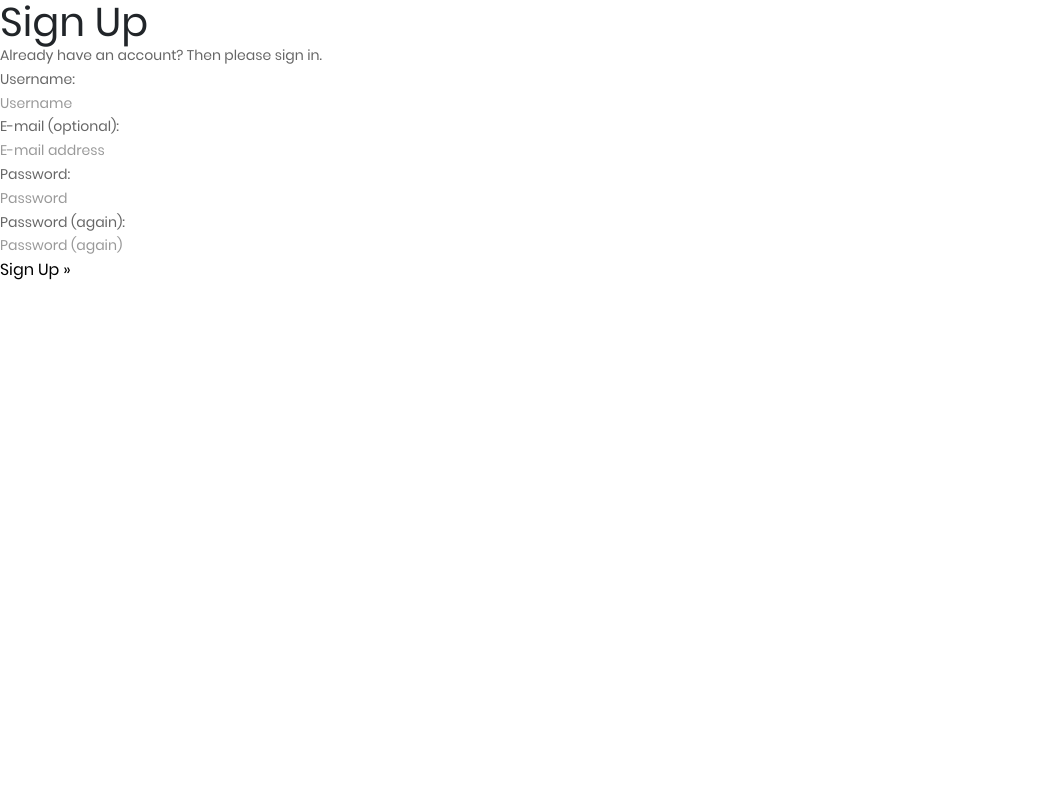
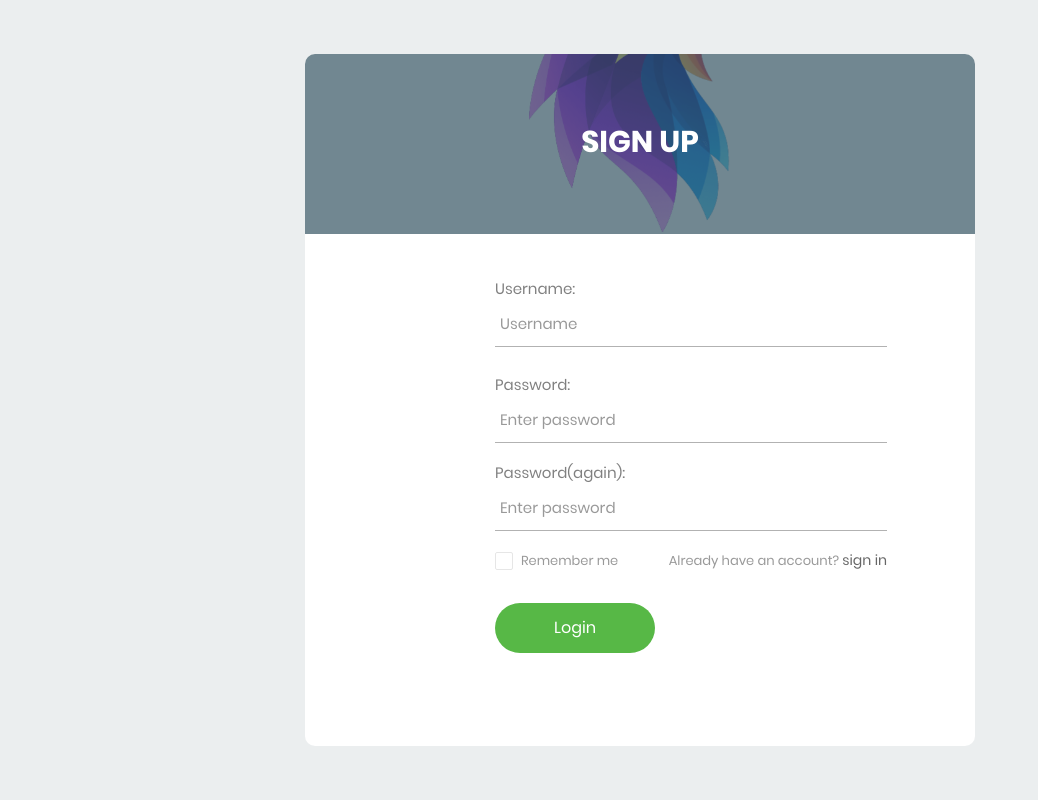
Before and after one commit to waiterorg/WaiterShop, a Django app: page /accounts/signup/ in a window 1280 px wide. Shown: the whole page, without its empty margins (0-1038 px from the left). Run offline with Django 3.2, Linux system fonts and the light colour scheme; some libraries are stand-ins or nearby versions.

Commit message:
Create signup page

```diff
--- a/WaiterShop/static/account/css/rtl.css
+++ b/WaiterShop/static/account/css/rtl.css
@@ -7,3 +7,15 @@
 .errorfield {
     color: #ce1212;
 }
+
+.label-input100 {
+    font-family: Poppins-Regular;
+    font-size: 15px;
+    color: #808080;
+    line-height: 1.2;
+    text-align: right;
+    position: initial;
+    top: 14px;
+    left: -105px;
+    width: 80px;
+}
--- a/WaiterShop/templates/account/signup.html
+++ b/WaiterShop/templates/account/signup.html
@@ -1,21 +1,93 @@
 {% extends "account/base.html" %}
+{% load static %}
+{% load i18n %}
+{% load account socialaccount %}
+{% load widget_tweaks %}
 
-{% load i18n %}
-
-{% block head_title %}{% trans "Signup" %}{% endblock %}
+{% block head_title %}{% trans "Sign Up" %}{% endblock %}
 
 {% block content %}
-<h1>{% trans "Sign Up" %}</h1>
+{% if form.non_field_errors %}
+<div class="errors" >
+  {% for error in form.non_field_errors %}
+    <span>{{error}}</span>
+  {% endfor %}
+</div>
+{% endif %}
+<div class="limiter">
+  <div class="container-login100">
+    <div class="wrap-login100">
+      <div class="login100-form-title" style="background-image: url({% static 'account/images/bg-01.png' %});">
+        <span class="login100-form-title-1">
+          Sign up
+        </span>
+      </div>
 
-<p>{% blocktrans %}Already have an account? Then please <a href="{{ login_url }}">sign in</a>.{% endblocktrans %}</p>
+      <form class="login100-form validate-form" method="POST" action="{% url 'account_signup' %}">{% csrf_token %}
+        <div class="wrap-input100 validate-input m-b-26" data-validate="Username is required">
+          <span class="label-input100">Username:</span>
+          <input class="input100" type="text" name="username" placeholder="Username">
+          <span class="focus-input100"></span>
+          {% if form.username.errors %}
+          <div class="errorfield" >
+            {% for error in form.Username.errors %}
+              <span>{{error}}</span>
+            {% endfor %}
+          </div>
+          {% endif %}
+        </div>
 
-<form class="signup" id="signup_form" method="post" action="{% url 'account_signup' %}">
-  {% csrf_token %}
-  {{ form.as_p }}
-  {% if redirect_field_value %}
-  <input type="hidden" name="{{ redirect_field_name }}" value="{{ redirect_field_value }}" />
-  {% endif %}
-  <button type="submit">{% trans "Sign Up" %} &raquo;</button>
-</form>
+        <div class="wrap-input100 validate-input m-b-18" data-validate="Password is required">
+          <span class="label-input100">Password:</span>
+          <input class="input100" type="password" name="password1" placeholder="Enter password">
+          <span class="focus-input100"></span>
+          {% if form.password1.errors %}
+          <div class="errorfield" >
+            {% for error in form.password.errors %}
+              <span>{{error}}</span>
+            {% endfor %}
+          </div>
+          {% endif %}
+        </div>
+        <div class="wrap-input100 validate-input m-b-18" data-validate="Password is required">
+          <span class="label-input100">Password(again):</span>
+          <input class="input100" type="password" name="password2" placeholder="Enter password">
+          <span class="focus-input100"></span>
+          {% if form.password2.errors %}
+          <div class="errorfield" >
+            {% for error in form.password.errors %}
+              <span>{{error}}</span>
+            {% endfor %}
+          </div>
+          {% endif %}
+        </div>
+
+        <div class="flex-sb-m w-full p-b-30">
+          <div class="contact100-form-checkbox">
+            <input class="input-checkbox100" id="ckb1" type="checkbox" name="remember">
+            <label class="label-checkbox100" for="ckb1">
+              Remember me
+            </label>
+          </div>
+          {% if redirect_field_value %}
+          <input type="hidden" name="{{ redirect_field_name }}" value="{{ redirect_field_value }}" />
+          {% endif %}
+
+          <div>
+            <div class="txt1">
+            Already have an account? <a href="{{ login_url }}">sign in</a>
+            </div>
+          </div>
+        </div>
+
+        <div class="container-login100-form-btn">
+          <button class="login100-form-btn">
+            Login
+          </button>
+        </div>
+      </form>
+    </div>
+  </div>
+</div>
 
 {% endblock %}
```
Also changed, not shown: WaiterShop/db.sqlite3.
